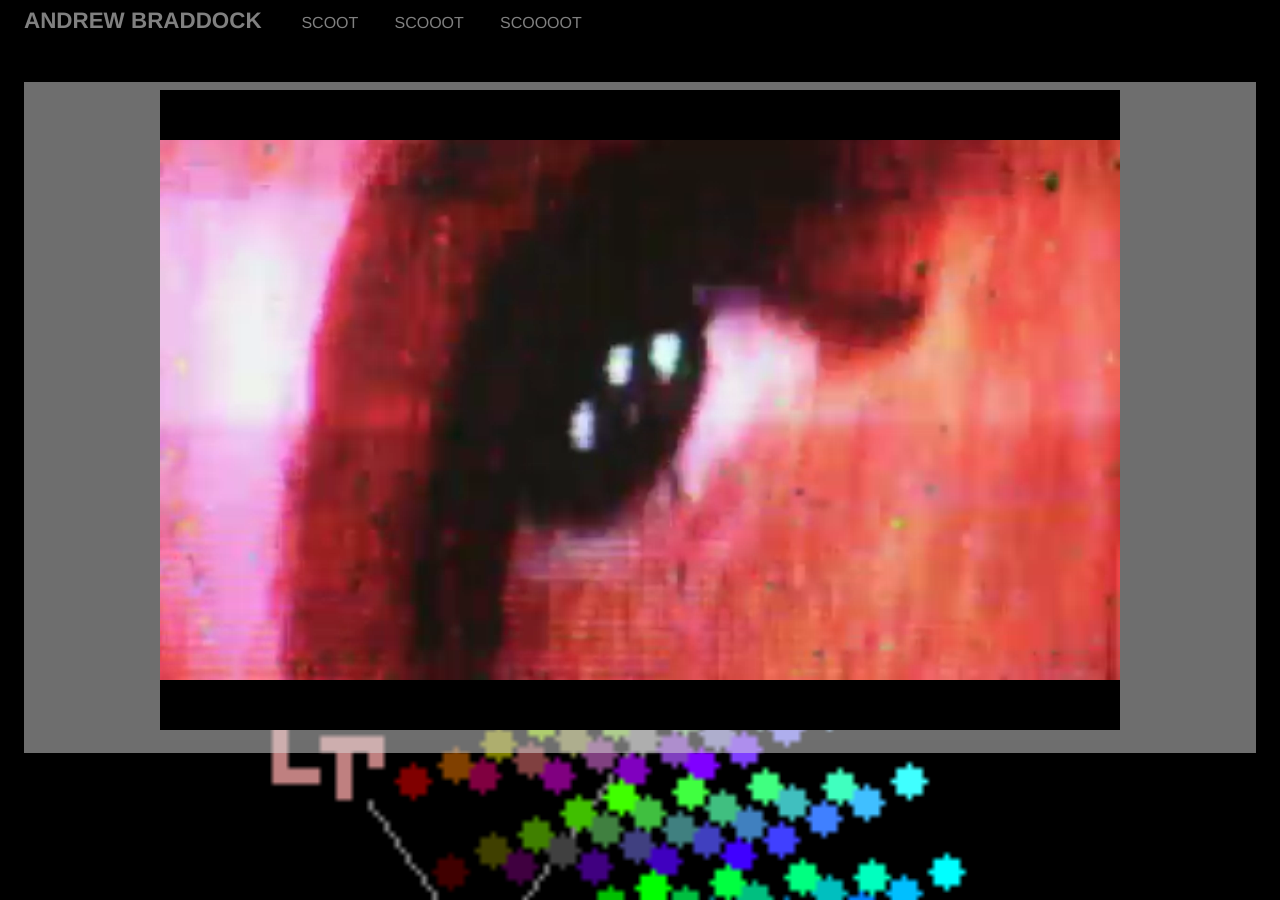
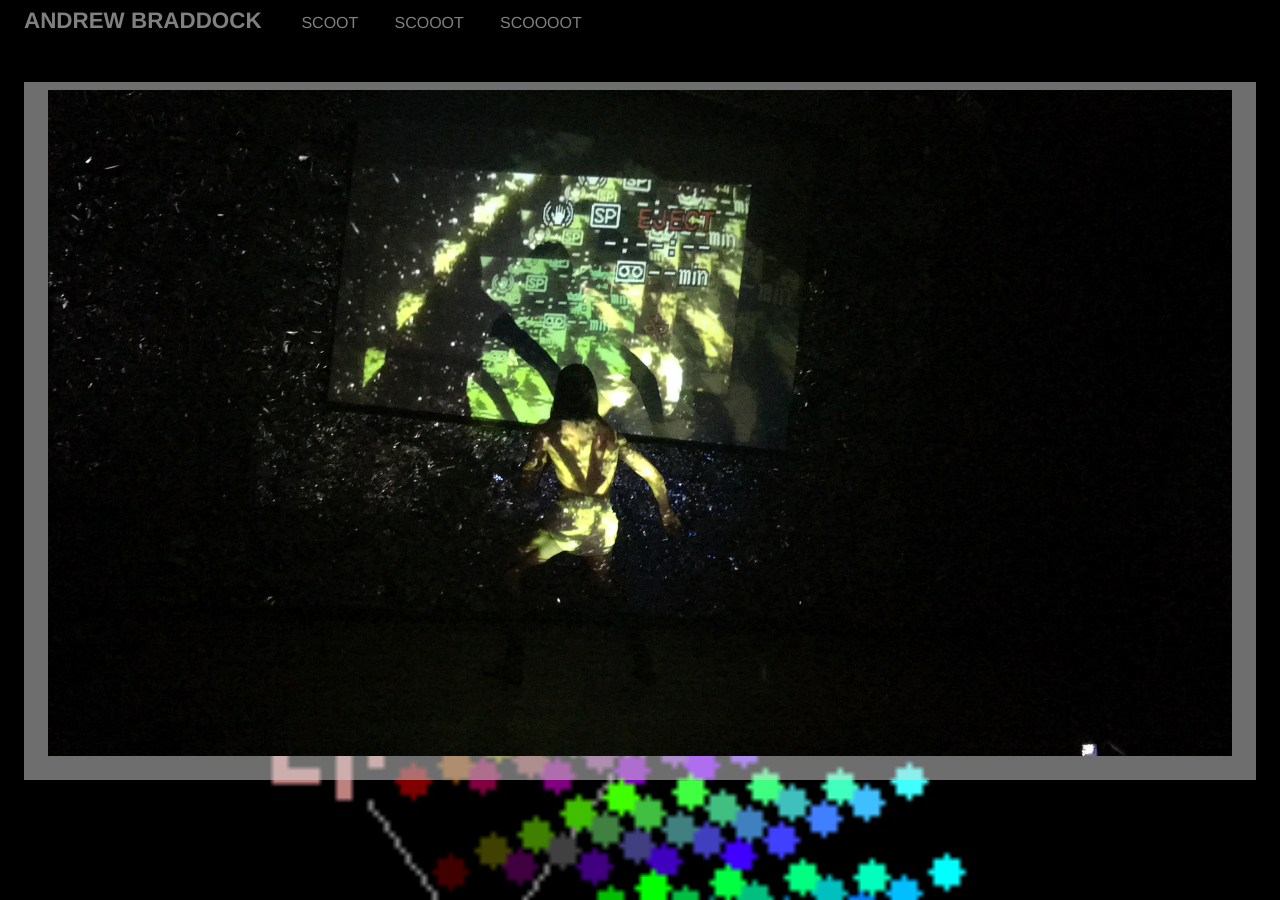
Before and after one commit to scootfence/scootfence.github.io, a Jekyll site: the page built from scoot.md, in a window 1280 px wide. Built offline with Jekyll 4.4.1, drawn with Linux system fonts in a browser that asks for light colours; Markdown is read by kramdown in place of the engine named in the settings.

Commit message:
Update scoot.md

```diff
--- a/scoot.md
+++ b/scoot.md
@@ -4,4 +4,4 @@ title: Scoot
 layout: pages
 ---
 
-<center><img src="/Images/Strobe.png"></center>
+<center><img src="/Images/Induction.jpg"></center>
```
